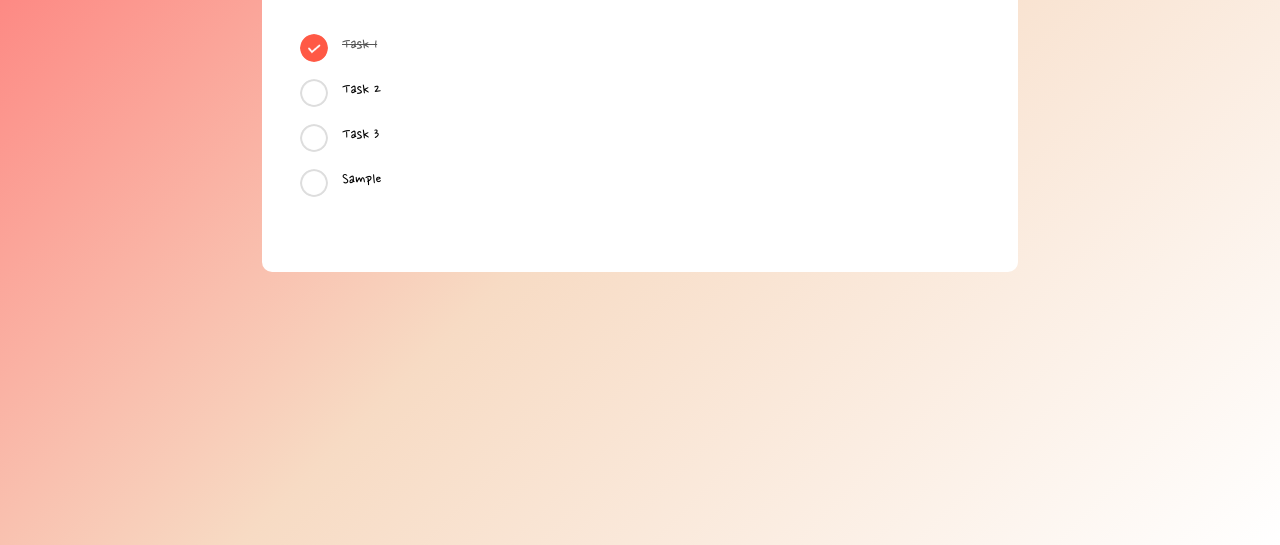
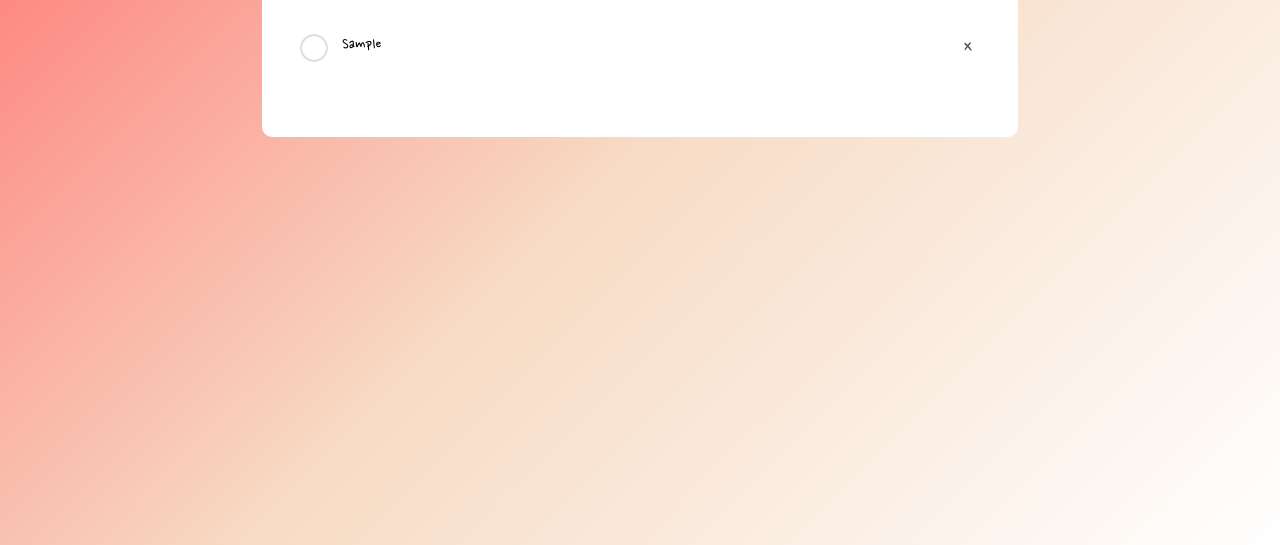
Before and after one commit to wahamiyousef/BasicApps, a plain HTML site: page ToDoList/index.html in a window 1280 px wide. Both pictures are taken after typing "Sample" into the empty fields and a click on the button "Add". Shown: the part 255-800 px from the top of the page. Drawn offline with Linux system fonts and the light colour scheme.

Commit message:
Add files via upload

```diff
--- a/ToDoList/index.html
+++ b/ToDoList/index.html
@@ -18,9 +18,7 @@
                 <button onclick="AddTask()">Add</button>
             </div>
             <ul id="list-container">
-                <li class="checked">Task 1</li>
-                <li>Task 2</li>
-                <li>Task 3</li>
+
             </ul>
         </div>
     </div>
--- a/ToDoList/script.js
+++ b/ToDoList/script.js
@@ -9,6 +9,29 @@ function AddTask(){
         let li = document.createElement("li");
         li.innerHTML = inputBox.value;
         listContainer.appendChild(li);
+        let span = document.createElement("span");
+        span.innerHTML = "\u00d7";
+        li.appendChild(span);
     }
     inputBox.value = '';
+    saveData();
 }
+
+listContainer.addEventListener("click", function(e){
+    if(e.target.tagName === "LI"){
+        e.target.classList.toggle("checked");
+        saveData();
+    }
+    else if(e.target.tagName === "SPAN"){
+        e.target.parentElement.remove();
+        saveData();
+    }
+}, false);
+
+function saveData(){
+    localStorage.setItem("data", listContainer.innerHTML);
+}
+function showTask(){
+    listContainer.innerHTML = localStorage.getItem("data");
+}
+showTask();
--- a/ToDoList/style.css
+++ b/ToDoList/style.css
@@ -72,7 +72,7 @@ ul li::before{
     background-size: cover;
     background-position: center;
     top: 12px;
-    left: 8px;
+  left: 8px;
 }
 ul li.checked{
     color: #555;
@@ -81,3 +81,18 @@ ul li.checked{
 ul li.checked::before{
     background-image: url(images/checked.png);
 }
+ul li span{
+    position: absolute;
+    right: 0;
+    top: 5px;
+    width: 40px;
+    height: 40px;
+    font-size: 22px;
+    color: #555;
+    line-height: 40px;
+    text-align: center;
+    border-radius: 50%;
+}
+ul li span:hover{
+    background: #edeef0;
+}
```
